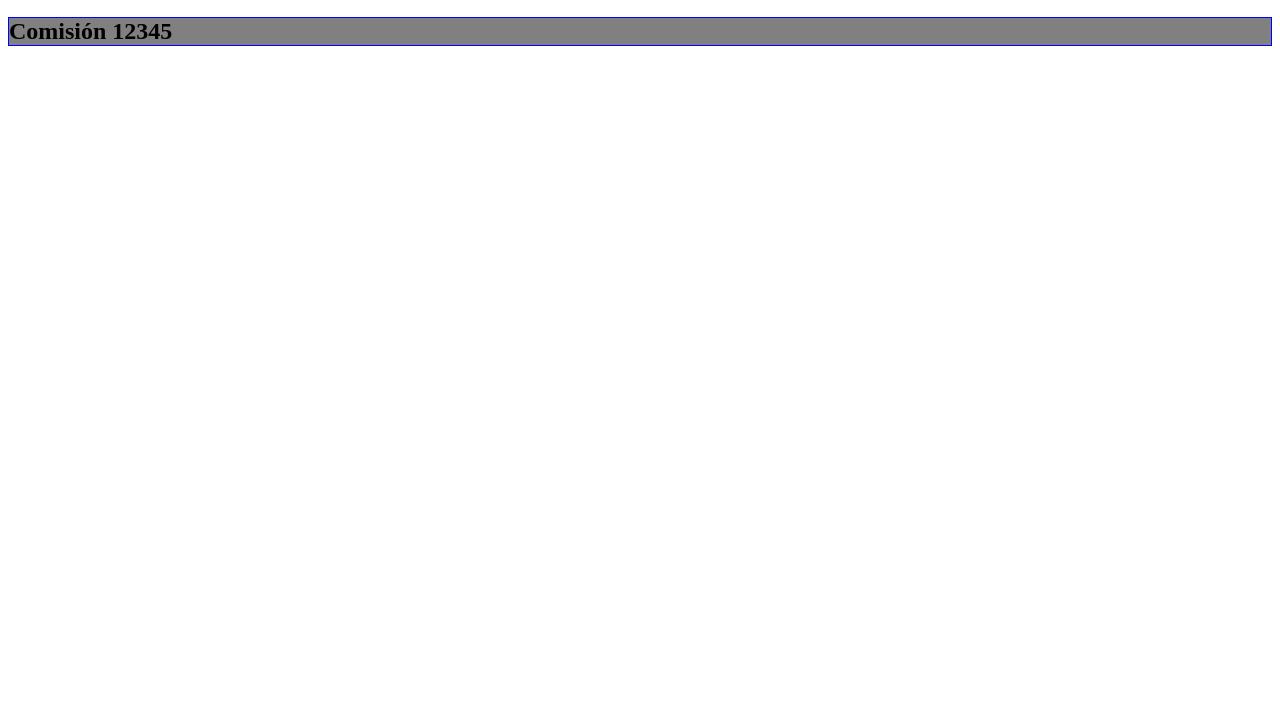
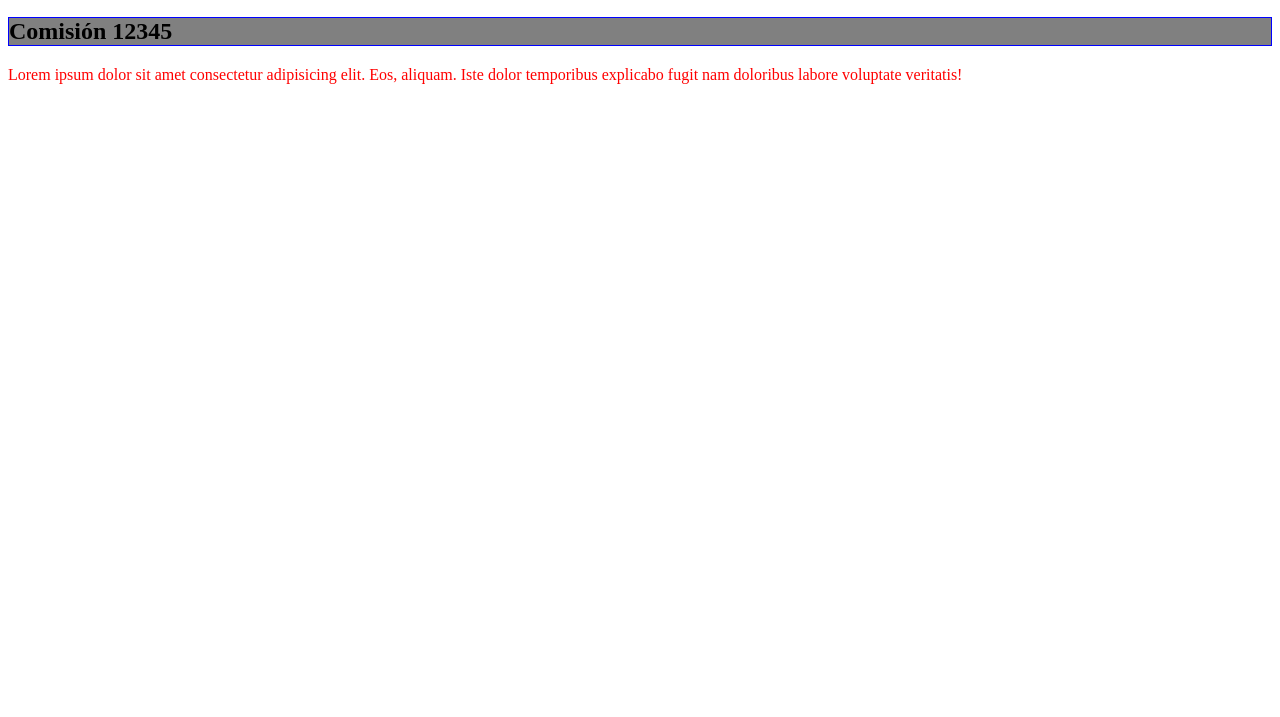
Before and after one commit to JuanPabloNardone/comision123456, a plain HTML site: page index.html in a window 1280 px wide. Shown: the part 83-800 px from the top of the page. Drawn offline with Linux system fonts and the light colour scheme.

Commit message:
Agregando cambios por Pablo F

```diff
--- a/css/estilos.css
+++ b/css/estilos.css
@@ -8,3 +8,4 @@ h2{
     border: 1px solid blue;
     background-color: gray;
 }
+p{color:red;}
--- a/index.html
+++ b/index.html
@@ -10,5 +10,6 @@
 <body>
     <h1>Introducción a GIT</h1>
     <h2>Comisión 12345</h2>
+    <p>Lorem ipsum dolor sit amet consectetur adipisicing elit. Eos, aliquam. Iste dolor temporibus explicabo fugit nam doloribus labore voluptate veritatis!</p>
 </body>
 </html>
```
